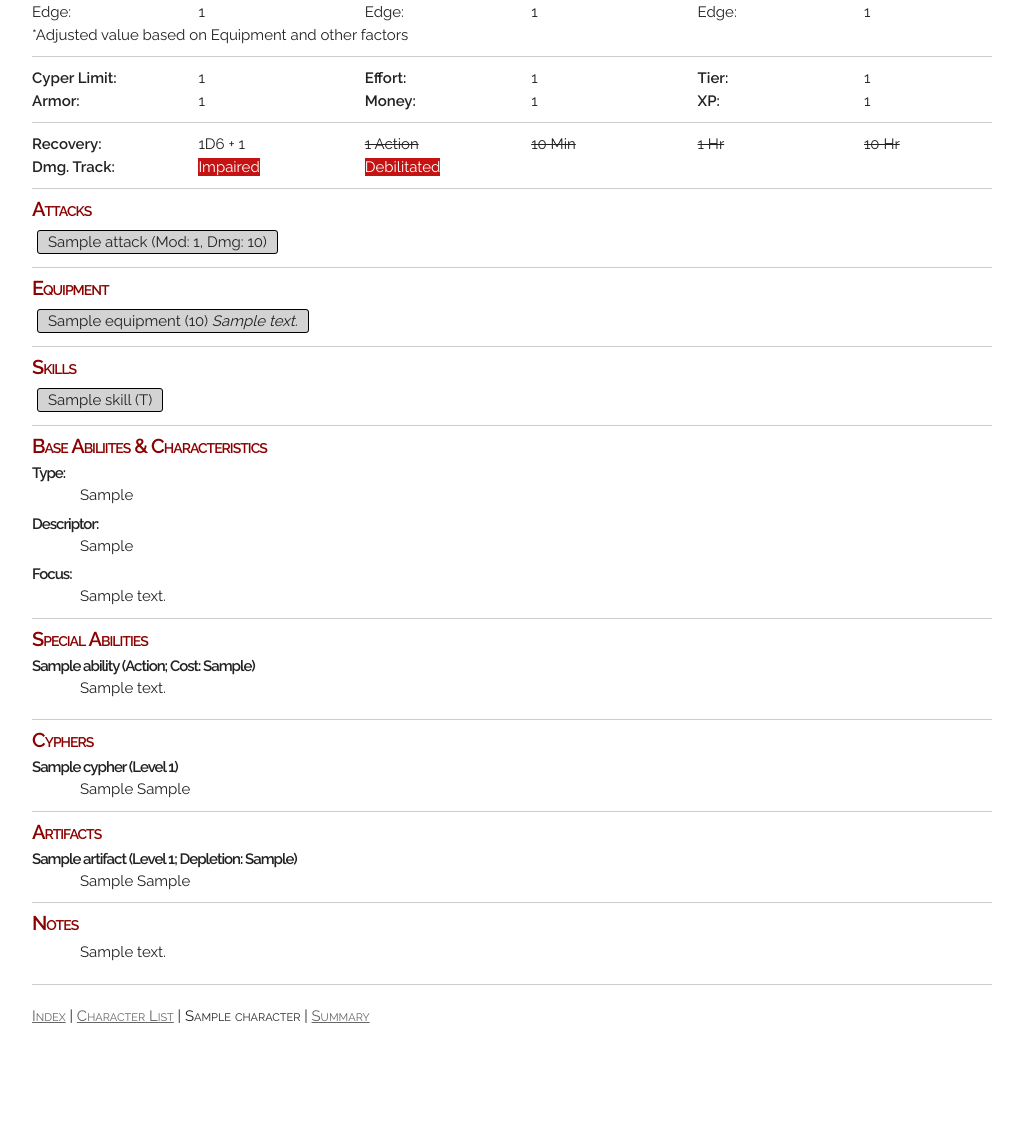
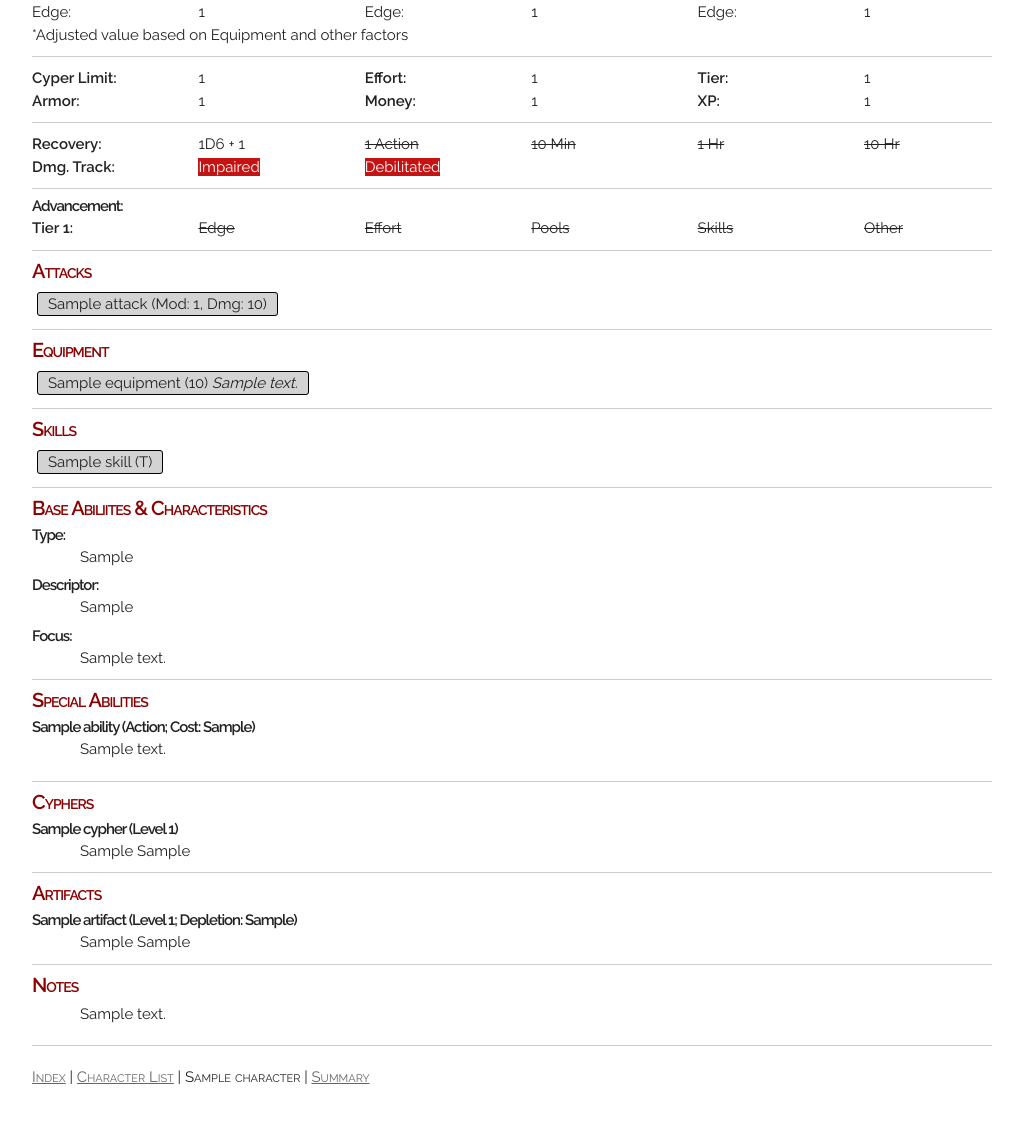
Before and after one commit to michaelbirdtx/cyphersystem, a Django app: a page that uses cyphercore/templates/cyphercore/base_character_detail.html in a window 1280 px wide. Shown: the part 437-1566 px from the top of the page, without its empty margins (128-1151 px from the left). Before the commit the page ends 1460 px from the top, so only its background shows below. Run offline with Django 3.2, Linux system fonts and the light colour scheme; a user stored in the database is signed in; tables that the repository leaves empty hold one stand-in row (values such as "Sample post").

Commit message:
Added advancement tracking to characters.

```diff
--- a/cyphercore/admin.py
+++ b/cyphercore/admin.py
@@ -123,6 +123,7 @@ class CharacterAdmin(admin.ModelAdmin):
         ('CHARACTER DEFINITION', {'fields': [('name', 'slug'), 'descriptor', 'type', 'focus', ('cypher_limit', 'effort', 'tier'), ('armor', 'money', 'xp'), 'background', 'notes', 'portrait_link']}),
         ('STATS', {'fields': [('might_pool', 'might_current', 'might_edge'), ('speed_pool', 'speed_current', 'speed_edge'), ('intellect_pool', 'intellect_current', 'intellect_edge')]}),
         ('DAMAGE TRACK', {'fields': [('recovery_roll', 'one_action', 'ten_minutes', 'one_hour', 'ten_hours', 'impaired', 'debilitated')]}),
+        ('ADVANCEMENT', {'fields': [('tier_1_edge', 'tier_1_effort', 'tier_1_pools', 'tier_1_skills', 'tier_1_other', 'tier_2_edge', 'tier_2_effort', 'tier_2_pools', 'tier_2_skills', 'tier_2_other'), ('tier_3_edge', 'tier_3_effort', 'tier_3_pools', 'tier_3_skills', 'tier_3_other', 'tier_4_edge', 'tier_4_effort', 'tier_4_pools', 'tier_4_skills', 'tier_4_other'), ('tier_5_edge', 'tier_5_effort', 'tier_5_pools', 'tier_5_skills', 'tier_5_other', 'tier_6_edge', 'tier_6_effort', 'tier_6_pools', 'tier_6_skills', 'tier_6_other')]}),
         ('ABILITIES', {'fields': ['abilities']})
     ]
     filter_horizontal = ('abilities',)
--- a/cyphercore/models.py
+++ b/cyphercore/models.py
@@ -104,6 +104,36 @@ class baseCharacter(models.Model):
     ten_minutes = models.BooleanField(default=False)
     one_hour = models.BooleanField(default=False)
     ten_hours = models.BooleanField(default=False)
+    tier_1_edge = models.BooleanField(default=False)
+    tier_1_effort = models.BooleanField(default=False)
+    tier_1_pools = models.BooleanField(default=False)
+    tier_1_skills = models.BooleanField(default=False)
+    tier_1_other = models.BooleanField(default=False)
+    tier_2_edge = models.BooleanField(default=False)
+    tier_2_effort = models.BooleanField(default=False)
+    tier_2_pools = models.BooleanField(default=False)
+    tier_2_skills = models.BooleanField(default=False)
+    tier_2_other = models.BooleanField(default=False)
+    tier_3_edge = models.BooleanField(default=False)
+    tier_3_effort = models.BooleanField(default=False)
+    tier_3_pools = models.BooleanField(default=False)
+    tier_3_skills = models.BooleanField(default=False)
+    tier_3_other = models.BooleanField(default=False)
+    tier_4_edge = models.BooleanField(default=False)
+    tier_4_effort = models.BooleanField(default=False)
+    tier_4_pools = models.BooleanField(default=False)
+    tier_4_skills = models.BooleanField(default=False)
+    tier_4_other = models.BooleanField(default=False)
+    tier_5_edge = models.BooleanField(default=False)
+    tier_5_effort = models.BooleanField(default=False)
+    tier_5_pools = models.BooleanField(default=False)
+    tier_5_skills = models.BooleanField(default=False)
+    tier_5_other = models.BooleanField(default=False)
+    tier_6_edge = models.BooleanField(default=False)
+    tier_6_effort = models.BooleanField(default=False)
+    tier_6_pools = models.BooleanField(default=False)
+    tier_6_skills = models.BooleanField(default=False)
+    tier_6_other = models.BooleanField(default=False)
     #abilities = models.ManyToManyField(Ability)
     #skills = models.ManyToManyField(Skill, through='CharacterSkill')
     #equipment = models.ManyToManyField(Equipment, through='CharacterEquipment')
--- a/cyphercore/templates/cyphercore/base_character_detail.html
+++ b/cyphercore/templates/cyphercore/base_character_detail.html
@@ -178,6 +178,141 @@
         </div>
         <hr />
     </section>
+    <!-- Advancement -->
+    <section id="advancement" class="avoid-break">
+        <h3>Advancement:</h3>
+        <div class="row">
+            <div class="two columns">
+                <strong>Tier 1:</strong>
+            </div>
+            <div class="two columns">
+                <span {% if character.tier_1_edge %}class="strikethrough"{% endif %}>Edge</span>
+            </div>
+            <div class="two columns">
+                <span {% if character.tier_1_effort %}class="strikethrough"{% endif %}>Effort</span>
+            </div>
+            <div class="two columns">
+                <span {% if character.tier_1_pools %}class="strikethrough"{% endif %}>Pools</span>
+            </div>
+            <div class="two columns">
+                <span {% if character.tier_1_skills %}class="strikethrough"{% endif %}>Skills</span>
+            </div>
+            <div class="two columns">
+                <span {% if character.tier_1_other %}class="strikethrough"{% endif %}>Other</span>
+            </div>
+        </div>
+        {% if character.tier > 1 %}
+        <div class="row">
+            <div class="two columns">
+                <strong>Tier 2:</strong>
+            </div>
+            <div class="two columns">
+                <span {% if character.tier_2_edge %}class="strikethrough"{% endif %}>Edge</span>
+            </div>
+            <div class="two columns">
+                <span {% if character.tier_2_effort %}class="strikethrough"{% endif %}>Effort</span>
+            </div>
+            <div class="two columns">
+                <span {% if character.tier_2_pools %}class="strikethrough"{% endif %}>Pools</span>
+            </div>
+            <div class="two columns">
+                <span {% if character.tier_2_skills %}class="strikethrough"{% endif %}>Skills</span>
+            </div>
+            <div class="two columns">
+                <span {% if character.tier_2_other %}class="strikethrough"{% endif %}>Other</span>
+            </div>
+        </div>
+        {% endif %}
+        {% if character.tier > 2 %}
+        <div class="row">
+            <div class="two columns">
+                <strong>Tier 3:</strong>
+            </div>
+            <div class="two columns">
+                <span {% if character.tier_3_edge %}class="strikethrough"{% endif %}>Edge</span>
+            </div>
+            <div class="two columns">
+                <span {% if character.tier_3_effort %}class="strikethrough"{% endif %}>Effort</span>
+            </div>
+            <div class="two columns">
+                <span {% if character.tier_3_pools %}class="strikethrough"{% endif %}>Pools</span>
+            </div>
+            <div class="two columns">
+                <span {% if character.tier_3_skills %}class="strikethrough"{% endif %}>Skills</span>
+            </div>
+            <div class="two columns">
+                <span {% if character.tier_3_other %}class="strikethrough"{% endif %}>Other</span>
+            </div>
+        </div>
+        {% endif %}
+        {% if character.tier > 3 %}
+        <div class="row">
+            <div class="two columns">
+                <strong>Tier 4:</strong>
+            </div>
+            <div class="two columns">
+                <span {% if character.tier_4_edge %}class="strikethrough"{% endif %}>Edge</span>
+            </div>
+            <div class="two columns">
+                <span {% if character.tier_4_effort %}class="strikethrough"{% endif %}>Effort</span>
+            </div>
+            <div class="two columns">
+                <span {% if character.tier_4_pools %}class="strikethrough"{% endif %}>Pools</span>
+            </div>
+            <div class="two columns">
+                <span {% if character.tier_4_skills %}class="strikethrough"{% endif %}>Skills</span>
+            </div>
+            <div class="two columns">
+                <span {% if character.tier_4_other %}class="strikethrough"{% endif %}>Other</span>
+            </div>
+        </div>
+        {% endif %}
+        {% if character.tier > 4 %}
+        <div class="row">
+            <div class="two columns">
+                <strong>Tier 5:</strong>
+            </div>
+            <div class="two columns">
+                <span {% if character.tier_5_edge %}class="strikethrough"{% endif %}>Edge</span>
+            </div>
+            <div class="two columns">
+                <span {% if character.tier_5_effort %}class="strikethrough"{% endif %}>Effort</span>
+            </div>
+            <div class="two columns">
+                <span {% if character.tier_5_pools %}class="strikethrough"{% endif %}>Pools</span>
+            </div>
+            <div class="two columns">
+                <span {% if character.tier_5_skills %}class="strikethrough"{% endif %}>Skills</span>
+            </div>
+            <div class="two columns">
+                <span {% if character.tier_5_other %}class="strikethrough"{% endif %}>Other</span>
+            </div>
+        </div>
+        {% endif %}
+        {% if character.tier > 5 %}
+        <div class="row">
+            <div class="two columns">
+                <strong>Tier 6:</strong>
+            </div>
+            <div class="two columns">
+                <span {% if character.tier_6_edge %}class="strikethrough"{% endif %}>Edge</span>
+            </div>
+            <div class="two columns">
+                <span {% if character.tier_6_effort %}class="strikethrough"{% endif %}>Effort</span>
+            </div>
+            <div class="two columns">
+                <span {% if character.tier_6_pools %}class="strikethrough"{% endif %}>Pools</span>
+            </div>
+            <div class="two columns">
+                <span {% if character.tier_6_skills %}class="strikethrough"{% endif %}>Skills</span>
+            </div>
+            <div class="two columns">
+                <span {% if character.tier_6_other %}class="strikethrough"{% endif %}>Other</span>
+            </div>
+        </div>
+        {% endif %}
+        <hr />
+    </section>
     <!-- Attacks -->
     <section id="attacks" class="avoid-break">
         <h2>Attacks</h2>
--- a/numenera/admin.py
+++ b/numenera/admin.py
@@ -126,6 +126,7 @@ class CharacterAdmin(admin.ModelAdmin):
         ('CHARACTER DEFINITION', {'fields': [('name', 'slug'), 'descriptor', 'type', 'focus', ('cypher_limit', 'effort', 'tier'), ('armor', 'money', 'xp'), 'background', 'notes', 'portrait_link']}),
         ('STATS', {'fields': [('might_pool', 'might_current', 'might_edge'), ('speed_pool', 'speed_current', 'speed_edge'), ('intellect_pool', 'intellect_current', 'intellect_edge')]}),
         ('DAMAGE TRACK', {'fields': [('recovery_roll', 'one_action', 'ten_minutes', 'one_hour', 'ten_hours', 'impaired', 'debilitated')]}),
+        ('ADVANCEMENT', {'fields': [('tier_1_edge', 'tier_1_effort', 'tier_1_pools', 'tier_1_skills', 'tier_1_other', 'tier_2_edge', 'tier_2_effort', 'tier_2_pools', 'tier_2_skills', 'tier_2_other'), ('tier_3_edge', 'tier_3_effort', 'tier_3_pools', 'tier_3_skills', 'tier_3_other', 'tier_4_edge', 'tier_4_effort', 'tier_4_pools', 'tier_4_skills', 'tier_4_other'), ('tier_5_edge', 'tier_5_effort', 'tier_5_pools', 'tier_5_skills', 'tier_5_other', 'tier_6_edge', 'tier_6_effort', 'tier_6_pools', 'tier_6_skills', 'tier_6_other')]}),
         ('ABILITIES', {'fields': ['abilities']})
     ]
     filter_horizontal = ('abilities',)
--- a/strange/admin.py
+++ b/strange/admin.py
@@ -178,6 +178,7 @@ class CharacterAdmin(admin.ModelAdmin):
         ('CHARACTER DEFINITION', {'fields': [('name', 'slug'), ('descriptor', 'type'), ('cypher_limit', 'effort', 'tier'), 'background', 'notes', 'portrait_link']}),
         ('STATS', {'fields': [('might_pool', 'might_current', 'might_edge'), ('speed_pool', 'speed_current', 'speed_edge'), ('intellect_pool', 'intellect_current', 'intellect_edge')]}),
         ('DAMAGE TRACK', {'fields': [('recovery_roll', 'one_action', 'ten_minutes', 'one_hour', 'ten_hours', 'impaired', 'debilitated')]}),
+        ('ADVANCEMENT', {'fields': [('tier_1_edge', 'tier_1_effort', 'tier_1_pools', 'tier_1_skills', 'tier_1_other', 'tier_2_edge', 'tier_2_effort', 'tier_2_pools', 'tier_2_skills', 'tier_2_other'), ('tier_3_edge', 'tier_3_effort', 'tier_3_pools', 'tier_3_skills', 'tier_3_other', 'tier_4_edge', 'tier_4_effort', 'tier_4_pools', 'tier_4_skills', 'tier_4_other'), ('tier_5_edge', 'tier_5_effort', 'tier_5_pools', 'tier_5_skills', 'tier_5_other', 'tier_6_edge', 'tier_6_effort', 'tier_6_pools', 'tier_6_skills', 'tier_6_other')]}),
         ('GLOBAL ABILITIES', {'fields': ['abilities']})
     ]
     filter_horizontal = ('abilities',)
```
Also changed, not shown: cyphercore/migrations/0087_auto_20180814_1927.py (added), cyphercore/migrations/0088_auto_20180814_1930.py (added), numenera/migrations/0017_auto_20180814_1927.py (added), numenera/migrations/0018_auto_20180814_1930.py (added), strange/migrations/0022_auto_20180814_1927.py (added), strange/migrations/0023_auto_20180814_1930.py (added).
